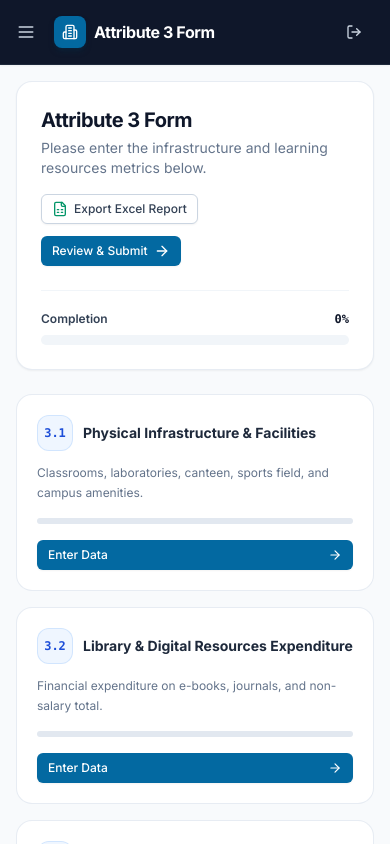
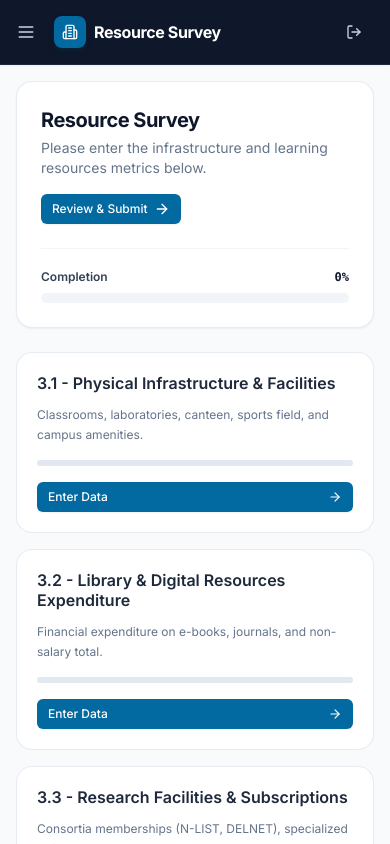
Before and after one commit to datacollection0709-netizen/DataCollector, a React (Vite) app in the folder frontend/: page / in a window 390 px wide. Both pictures are taken after typing "Sample", "Sample" into the empty fields and a click on the button "Sign In to Portal". Shown: the top 844 px of the page. Built offline with nearby package versions, Linux system fonts and the light colour scheme.

Commit message:
feat: responsive layout modes, typography, title update, fix memory leak

```diff
--- a/frontend/src/components/layout/Navbar.tsx
+++ b/frontend/src/components/layout/Navbar.tsx
@@ -33,7 +33,7 @@ export const Navbar: React.FC<NavbarProps> = ({ onToggleSidebar }) => {
             <div>
               <div className="flex items-center gap-2">
                 <span className="text-base font-bold tracking-tight text-white">
-                  Attribute 3 Form
+                  Resource Survey
                 </span>
               </div>
             </div>
--- a/frontend/src/context/AuthContext.tsx
+++ b/frontend/src/context/AuthContext.tsx
@@ -57,6 +57,7 @@ export const AuthProvider: React.FC<{ children: React.ReactNode }> = ({ children
     localStorage.removeItem('attribute3_token');
     localStorage.removeItem('attribute3_local_user');
     localStorage.removeItem('attribute3_current_values');
+    localStorage.removeItem('attribute3_submissions');
     // Clear all proof-related local storage items
     const keysToRemove = [];
     for (let i = 0; i < localStorage.length; i++) {
--- a/frontend/src/pages/Dashboard.tsx
+++ b/frontend/src/pages/Dashboard.tsx
@@ -68,7 +68,7 @@ export const Dashboard: React.FC<DashboardProps> = ({
         <div className="flex flex-col md:flex-row md:items-center justify-between gap-4">
           <div>
             <h1 className="text-xl sm:text-2xl font-bold text-slate-900 tracking-tight">
-              Attribute 3 Form
+              Resource Survey
             </h1>
             <p className="text-sm text-slate-500 mt-1 max-w-xl">
               Please enter the infrastructure and learning resources metrics below.
@@ -76,15 +76,6 @@ export const Dashboard: React.FC<DashboardProps> = ({
           </div>
 
           <div className="flex items-center gap-3 flex-wrap">
-            <Button
-              variant="outline"
-              size="sm"
-              onClick={onExportExcel}
-              leftIcon={<FileSpreadsheet className="w-4 h-4 text-emerald-600" />}
-            >
-              Export Excel Report
-            </Button>
-
             <Button
               variant="primary"
               size="sm"
@@ -128,12 +119,9 @@ export const Dashboard: React.FC<DashboardProps> = ({
               >
                 <div>
                   <div className="flex items-start justify-between gap-2 mb-3">
-                    <div className="flex items-center gap-2.5">
-                      <span className="w-9 h-9 rounded-xl bg-blue-50 text-blue-700 font-mono font-bold text-xs flex items-center justify-center border border-blue-200/60">
-                        {sec.code}
-                      </span>
-                      <h3 className="text-sm font-bold text-slate-800 leading-tight">
-                        {sec.title}
+                    <div className="flex items-center gap-2">
+                      <h3 className="text-base font-semibold text-slate-800 leading-tight">
+                        {sec.code} - {sec.title}
                       </h3>
                     </div>
 
--- a/frontend/src/pages/SectionForm.tsx
+++ b/frontend/src/pages/SectionForm.tsx
@@ -54,7 +54,6 @@ export const SectionForm: React.FC<SectionFormProps> = ({
   const [lastSavedTime, setLastSavedTime] = useState<string | null>(null);
   const [isDirty, setIsDirty] = useState(false);
   const [filterPendingOnly, setFilterPendingOnly] = useState<boolean>(false);
-  const [viewMode, setViewMode] = useState<'sheet' | 'cards'>('sheet');
   const [selectedUploadField, setSelectedUploadField] = useState<any | null>(null);
   const [activeRemarkField, setActiveRemarkField] = useState<string | null>(null);
   const [isPreFilling, setIsPreFilling] = useState(false);
@@ -351,16 +350,6 @@ export const SectionForm: React.FC<SectionFormProps> = ({
               <span>{isPreFilling ? 'Populating...' : '⚡ 1-Click Auto-Fill (All Sections)'}</span>
             </button>
 
-            {/* Download Excel Button */}
-            <button
-              type="button"
-              onClick={handleQuickDownloadExcel}
-              className="inline-flex items-center gap-1.5 px-3 py-1.5 rounded-xl text-xs font-semibold bg-emerald-600 hover:bg-emerald-500 text-white transition-all shadow-sm"
-              title="Download full Excel report with all data & photos"
-            >
-              <FileSpreadsheet className="w-3.5 h-3.5" />
-              <span>Download Excel</span>
-            </button>
 
             {nextCode ? (
               <Button variant="primary" size="sm" onClick={handleNext} rightIcon={<ArrowRight className="w-3.5 h-3.5" />}>
@@ -390,35 +379,7 @@ export const SectionForm: React.FC<SectionFormProps> = ({
           </div>
 
           <div className="flex items-center gap-2 self-end sm:self-auto flex-wrap">
-            {/* View Mode Toggle: Sheet vs Cards */}
-            <div className="flex items-center bg-slate-100 p-1 rounded-xl border border-slate-200">
-              <button
-                type="button"
-                onClick={() => setViewMode('sheet')}
-                className={`flex items-center gap-1.5 px-3 py-1 text-xs font-semibold rounded-lg transition-all ${
-                  viewMode === 'sheet'
-                    ? 'bg-white text-brand-700 shadow-sm'
-                    : 'text-slate-600 hover:text-slate-900'
-                }`}
-                title="Spreadsheet view"
-              >
-                <Table className="w-3.5 h-3.5" />
-                <span>Sheet View</span>
-              </button>
-              <button
-                type="button"
-                onClick={() => setViewMode('cards')}
-                className={`flex items-center gap-1.5 px-3 py-1 text-xs font-semibold rounded-lg transition-all ${
-                  viewMode === 'cards'
-                    ? 'bg-white text-brand-700 shadow-sm'
-                    : 'text-slate-600 hover:text-slate-900'
-                }`}
-                title="Card by card view"
-              >
-                <LayoutGrid className="w-3.5 h-3.5" />
-                <span>Card View</span>
-              </button>
-            </div>
+
 
             {/* Filter Toggle: All vs Pending */}
             <div className="flex items-center bg-slate-100 p-1 rounded-xl border border-slate-200">
@@ -452,8 +413,8 @@ export const SectionForm: React.FC<SectionFormProps> = ({
         </div>
       </div>
 
-      {/* VIEW MODE 1: EFFORTLESS SPREADSHEET SHEET VIEW */}
-      {viewMode === 'sheet' ? (
+      {/* VIEW MODE 1: EFFORTLESS SPREADSHEET SHEET VIEW (Desktop) */}
+      <div className="hidden lg:block">
         <div className="bg-white rounded-2xl border border-slate-200/80 shadow-sm overflow-hidden">
           <div className="overflow-x-auto">
             <table className="w-full text-left text-xs border-collapse">
@@ -676,8 +637,10 @@ export const SectionForm: React.FC<SectionFormProps> = ({
             </table>
           </div>
         </div>
-      ) : (
-        /* VIEW MODE 2: CARD VIEW */
+      </div>
+
+      {/* VIEW MODE 2: CARD VIEW (Mobile) */}
+      <div className="block lg:hidden">
         <div className="space-y-4">
           {displayedFields.map((field: any) => {
             const fieldValues: Record<string, any> = {};
@@ -699,7 +662,7 @@ export const SectionForm: React.FC<SectionFormProps> = ({
             );
           })}
         </div>
-      )}
+      </div>
 
       {/* Bottom Navigation */}
       <div className="flex items-center justify-between pt-4 border-t border-slate-200">
```
